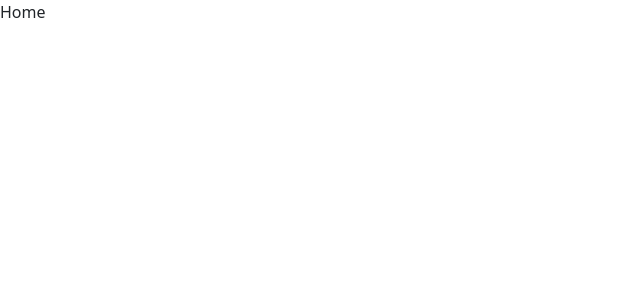
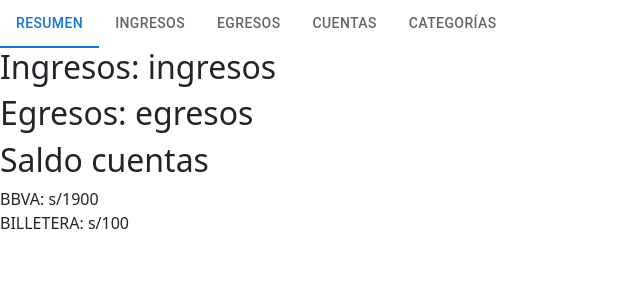
Before and after one commit to CesarCr300/integrador-1, a React (Vite) app: page /home in a window 1280 px wide. Shown: the top 300 px of the page, without its empty margins (0-640 px from the left). Built offline with nearby package versions, Linux system fonts and the light colour scheme.

Commit message:
HomeTab implementado

```diff
--- a/package.json
+++ b/package.json
@@ -14,10 +14,10 @@
     "analyze": "source-map-explorer 'build/static/js/*.js'"
   },
   "dependencies": {
-    "@emotion/react": "^11.8.1",
-    "@emotion/styled": "^11.8.1",
+    "@emotion/react": "^11.10.4",
+    "@emotion/styled": "^11.10.4",
     "@mui/icons-material": "^5.4.4",
-    "@mui/material": "^5.4.4",
+    "@mui/material": "^5.10.8",
     "@mui/styled-engine-sc": "^5.4.2",
     "@mui/x-data-grid": "^5.5.1",
     "@reduxjs/toolkit": "^1.8.0",
--- /dev/null
+++ b/src/components/TabPanel.tsx
@@ -0,0 +1,26 @@
+import { Box } from "@mui/material"
+interface TabPanelProps {
+    children?: React.ReactNode;
+    index: number;
+    value: number;
+}
+
+export const TabPanel = (props: TabPanelProps) => {
+    const { children, value, index, ...other } = props;
+
+    return (
+        <div
+            role="tabpanel"
+            hidden={value !== index}
+            id={`simple-tabpanel-${index}`}
+            aria-labelledby={`simple-tab-${index}`}
+            {...other}
+        >
+            {value === index && (
+                <Box>
+                    {children}
+                </Box>
+            )}
+        </div>
+    );
+}
--- a/src/pages/Home/Home.tsx
+++ b/src/pages/Home/Home.tsx
@@ -1,5 +1,38 @@
+import { TabPanel } from "@/components/TabPanel";
+import { Box, Tab, Tabs } from "@mui/material"
+import { useState } from "react"
+import { HomeTabGeneral } from "./components/HomeTabGeneral.component";
+import { HomeTabIncome } from "./components/HomeTabIncome.component";
+
 export const Home = () => {
+    const [navbarValue, setNavbarValue] = useState(0);
+    const handleNavbarChange = (event: React.SyntheticEvent, newValue: number) => { setNavbarValue(newValue) };
     return (
-        <div>Home</div>
+        <>
+            <Box>
+                <Tabs value={navbarValue} onChange={handleNavbarChange} aria-label="basic tabs example">
+                    <Tab label="Resumen" value={0} />
+                    <Tab label="Ingresos" value={1} />
+                    <Tab label="Egresos" value={2} />
+                    <Tab label="Cuentas" value={3} />
+                    <Tab label="Categorías" value={4} />
+                </Tabs>
+            </Box>
+            <TabPanel value={navbarValue} index={0}>
+                <HomeTabGeneral />
+            </TabPanel>
+            <TabPanel value={navbarValue} index={1}>
+                <HomeTabIncome />
+            </TabPanel>
+            <TabPanel value={navbarValue} index={2}>
+                Egresos
+            </TabPanel>
+            <TabPanel value={navbarValue} index={3}>
+                Cuentas
+            </TabPanel>
+            <TabPanel value={navbarValue} index={4}>
+                Categorías
+            </TabPanel>
+        </>
     )
 }
--- /dev/null
+++ b/src/pages/Home/components/HomeTabGeneral.component.tsx
@@ -0,0 +1,17 @@
+export const HomeTabGeneral = () => {
+  return (
+    <div>
+      <section>
+        <h2>Ingresos: ingresos</h2>
+        <h2>Egresos: egresos</h2>
+      </section>
+      <section>
+        <h2>Saldo cuentas</h2>
+        <section>
+          <article>BBVA: s/1900</article>
+          <article>BILLETERA: s/100</article>
+        </section>
+      </section>
+    </div>
+  )
+}
--- /dev/null
+++ b/src/pages/Home/components/HomeTabIncome.component.tsx
@@ -0,0 +1,34 @@
+export const HomeTabIncome = () => {
+    return (
+        <div>
+            <div>
+                <div><h2>Ingresos: s/5000</h2></div>
+                <div><button>Agregar</button></div>
+            </div>
+            <div>
+                <h2>Categorías</h2>
+                <section>
+                    <article>
+                        <p>Salario: s/3500</p>
+                    </article>
+                    <article>
+                        <p>Salario: s/3500</p>
+                    </article>
+                </section>
+            </div>
+            <div>
+                <h2>Detalles</h2>
+                <section>
+                    <article>
+                        <p>Pago mensual - Categoría: s/3500</p>
+                        <button>ver</button>
+                    </article>
+                    <article>
+                        <p>Pago mensual - Categoría: s/3500</p>
+                        <button>ver</button>
+                    </article>
+                </section>
+            </div>
+        </div>
+    )
+}
--- /dev/null
+++ b/src/pages/Home/components/HomeTabOutcome.component.tsx
@@ -0,0 +1,5 @@
+export const HomeTabOutcome = () => {
+  return (
+    <div>HomeTabOutcome</div>
+  )
+}
```
Also changed, not shown: 2 other files (tests, documents, lock files or other folders).
